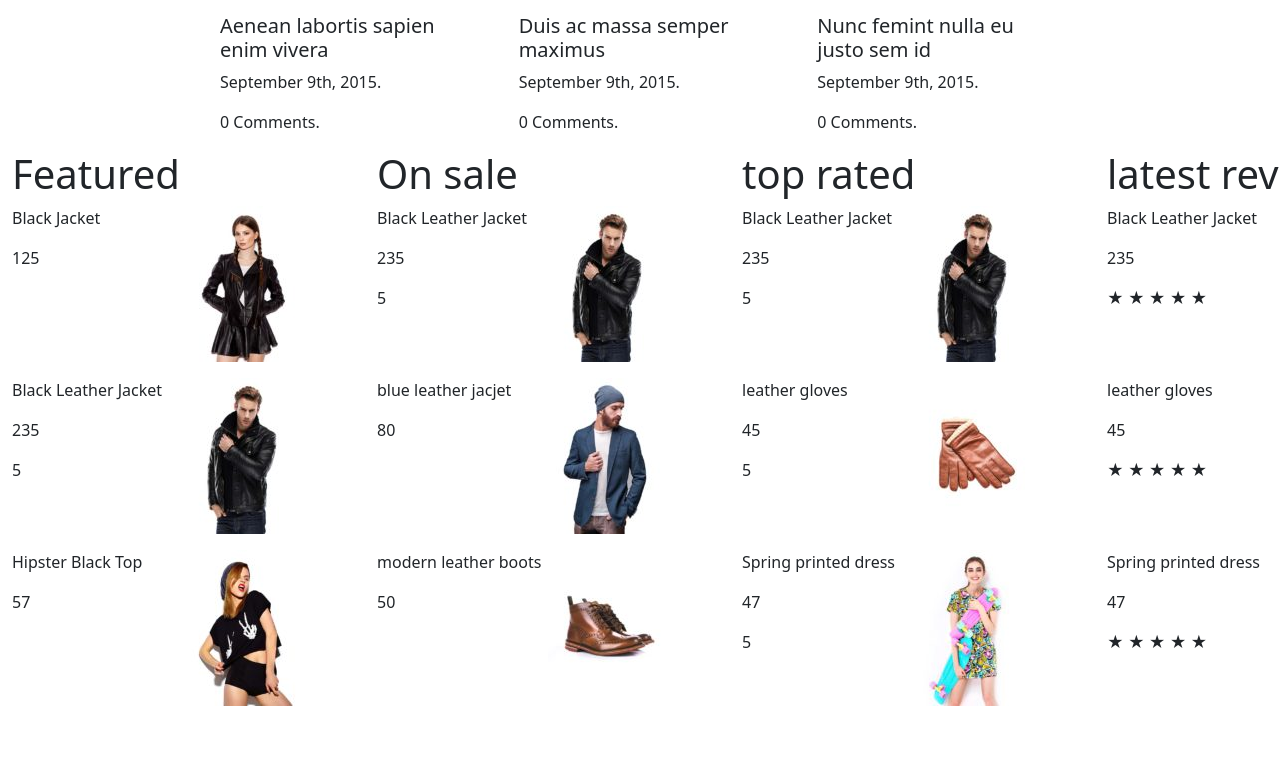
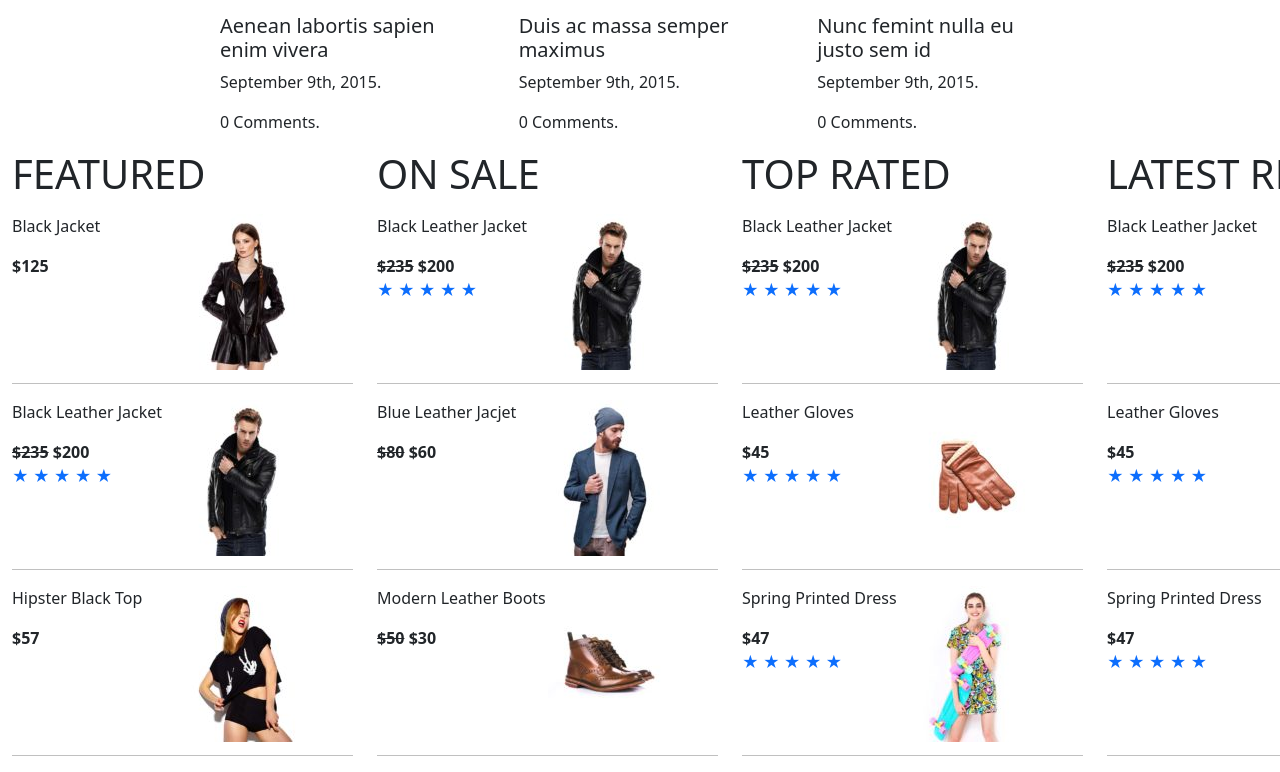
Before and after one commit to gatsuBerserk/classic-shop, a Vue app: page / in a window 1280 px wide. Shown: the part 4844-5616 px from the top of the page. Before the commit the page ends 5582 px from the top, so only its background shows below. Built offline with nearby package versions, Linux system fonts and the light colour scheme.

Commit message:
function for filtered list

```diff
--- a/src/components/Products/ProductVote.vue
+++ b/src/components/Products/ProductVote.vue
@@ -8,9 +8,14 @@
                       <ul>
                           <li class="d-flex" v-for="element in color"  :key="element">
                               <div class="description">
-                                <p>{{element.article}}</p>
-                                <p>{{element.originalPrice}}</p>
-                                <p>{{element.vote}}</p>
+                                <p class="text-capitalize">{{element.article}}</p>
+                                <span class="fw-bold" :class="element.offert === false ?  '' : 'text-decoration-line-through' ">{{"$" + element.originalPrice}}</span>
+                                <span class="fw-bold"  v-if="element.sale != null">{{" $" + element.sale}}</span>
+                                <div v-if="element.vote != null">
+                                     <span class="text-primary fw-bold" v-for="number in element.vote" :key="number">
+                                           &#9733;
+                                    </span>
+                                </div>
                               </div>
                               <figure>
                                   <img :src="require(`../../assets/img-progetto/${element.img}`)" alt="">
@@ -25,8 +30,13 @@
                         <li class="d-flex" v-for="element in sale"  :key="element">
                             <div class="description">
                                 <p>{{element.article}}</p>
-                                <p>{{element.originalPrice}}</p>
-                                <p>{{element.vote}}</p>
+                                 <span class="fw-bold" :class="element.offert === false ?  '' : 'text-decoration-line-through' ">{{"$" + element.originalPrice}}</span>
+                                <span class="fw-bold"  v-if="element.sale != null">{{" $" + element.sale}}</span>
+                                <div v-if="element.vote != null">
+                                     <span class="text-primary fw-bold" v-for="number in element.vote" :key="number">
+                                           &#9733;
+                                    </span>
+                                </div>
                             </div>
                             <figure>
                                 <img :src="require(`../../assets/img-progetto/${element.img}`)" alt="">
@@ -41,9 +51,13 @@
                         <li class="d-flex" v-for="element in vote"  :key="element">
                             <div class="description">
                                 <p>{{element.article}}</p>
-                                <p>{{element.originalPrice}}</p>
-                                <p>{{element.vote}}</p>
-
+                                <span class="fw-bold" :class="element.offert === false ?  '' : 'text-decoration-line-through' ">{{"$" + element.originalPrice}}</span>
+                                <span class="fw-bold"  v-if="element.sale != null">{{" $" + element.sale}}</span>
+                                <div v-if="element.vote != null">
+                                     <span class="text-primary fw-bold" v-for="number in element.vote" :key="number">
+                                           &#9733;
+                                    </span>
+                                </div>
                             </div>
                             <figure>
                                 <img :src="require(`../../assets/img-progetto/${element.img}`)" alt="">
@@ -58,10 +72,14 @@
                         <li class="d-flex" v-for="element in reviews"  :key="element">
                             <div class="description">
                                 <p>{{element.article}}</p>
-                                <p>{{element.originalPrice}}</p>
-                                <span v-for="number in element.vote" :key="number">
+                                <span class="fw-bold" :class="element.offert === false ?  '' : 'text-decoration-line-through' ">{{"$" + element.originalPrice}}</span>
+                                <p class="fw-bold d-inline"  v-if="element.sale != null">{{" $" + element.sale}}</p>
+                                <div>
+                                     <span class="text-primary fw-bold" v-for="number in element.vote" :key="number">
                                            &#9733;
-                                </span>
+                                    </span>
+                                </div>
+
                             </div>
                             <figure>
                                 <img :src="require(`../../assets/img-progetto/${element.img}`)" alt="">
@@ -85,6 +103,7 @@ export default {
             sale:[],
             vote:[],
             reviews:[],
+            isSale:false,
             productFutured:[
                 {
                     article:"Black Jacket",
@@ -92,6 +111,7 @@ export default {
                     material:null,
                     vote:null,
                     originalPrice:125,
+                    offert: false,
                     sale:null,
                     reviews:null,
                     img:"black_leather_jacket-120x156.jpg"
@@ -102,6 +122,7 @@ export default {
                     color:"black",
                     material:"leather",
                     originalPrice:235,
+                    offert: true,
                     sale:200,
                     reviews:"admin",
                     img:"black_elegant_leather_jacket-120x156.jpg"
@@ -112,6 +133,7 @@ export default {
                     color:"black",
                     material: null,
                     originalPrice:57,
+                    offert: false,
                     sale:null,
                     reviews:null,
                     img:"hipster_black_top-120x156.jpg"
@@ -122,6 +144,7 @@ export default {
                     color:"blue",
                     material:"leather",
                     originalPrice:80,
+                    offert: true,
                     sale:60,
                     reviews:null,
                     img:"blue_leather_jacket-120x156.jpg"
@@ -132,6 +155,7 @@ export default {
                     color:"brown",
                     material:"leather",
                     originalPrice:50,
+                    offert: true,
                     sale:30,
                     reviews:null,
                     img:"modern_leather_boots-120x156.jpg"
@@ -142,6 +166,7 @@ export default {
                     color:"brown",
                     material:"leather",
                     originalPrice:45,
+                    offert: false,
                     sale:null,
                     reviews:"beardman",
                     img:"leather_gloves-120x156.jpg"
@@ -152,6 +177,7 @@ export default {
                     color:"rainbow",
                     material:null,
                     originalPrice:47,
+                    offert: false,
                     sale:null,
                     reviews:"admin",
                     img:"spring_printed_dress-120x156.jpg"
@@ -160,6 +186,13 @@ export default {
         }
 
     },
+    // computed:{
+    //     star:function(){
+    //         if(element.vote != null){
+    //             return element.vote * "&#9733";
+    //         }
+    //     }
+    // },
      methods:{
         filterColor :function() {
             for(let i =0; i < this.productFutured.length; i++){
@@ -202,11 +235,19 @@ export default {
 
 <style lang="scss" scoped>
 
-
+h1{
+    text-transform: uppercase;
+}
+p{
+    text-transform: capitalize;
+}
 ul{
     padding: 0;
     li{
         list-style: none;
+        height: 170px;
+        border-bottom: 1px solid silver ;
+        margin-top: 1rem;
         .description{
             width: calc(100% / 2);
         }
```
